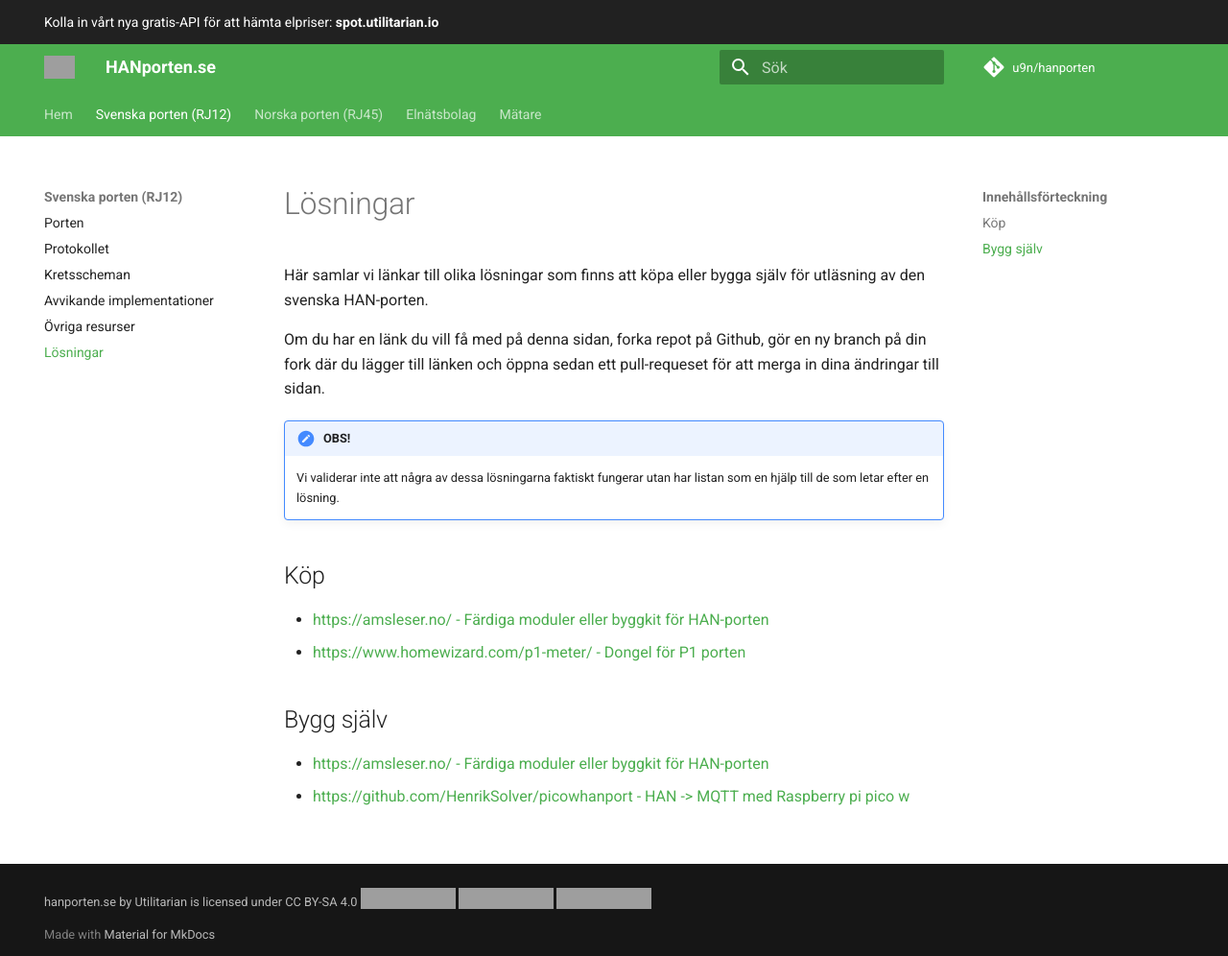
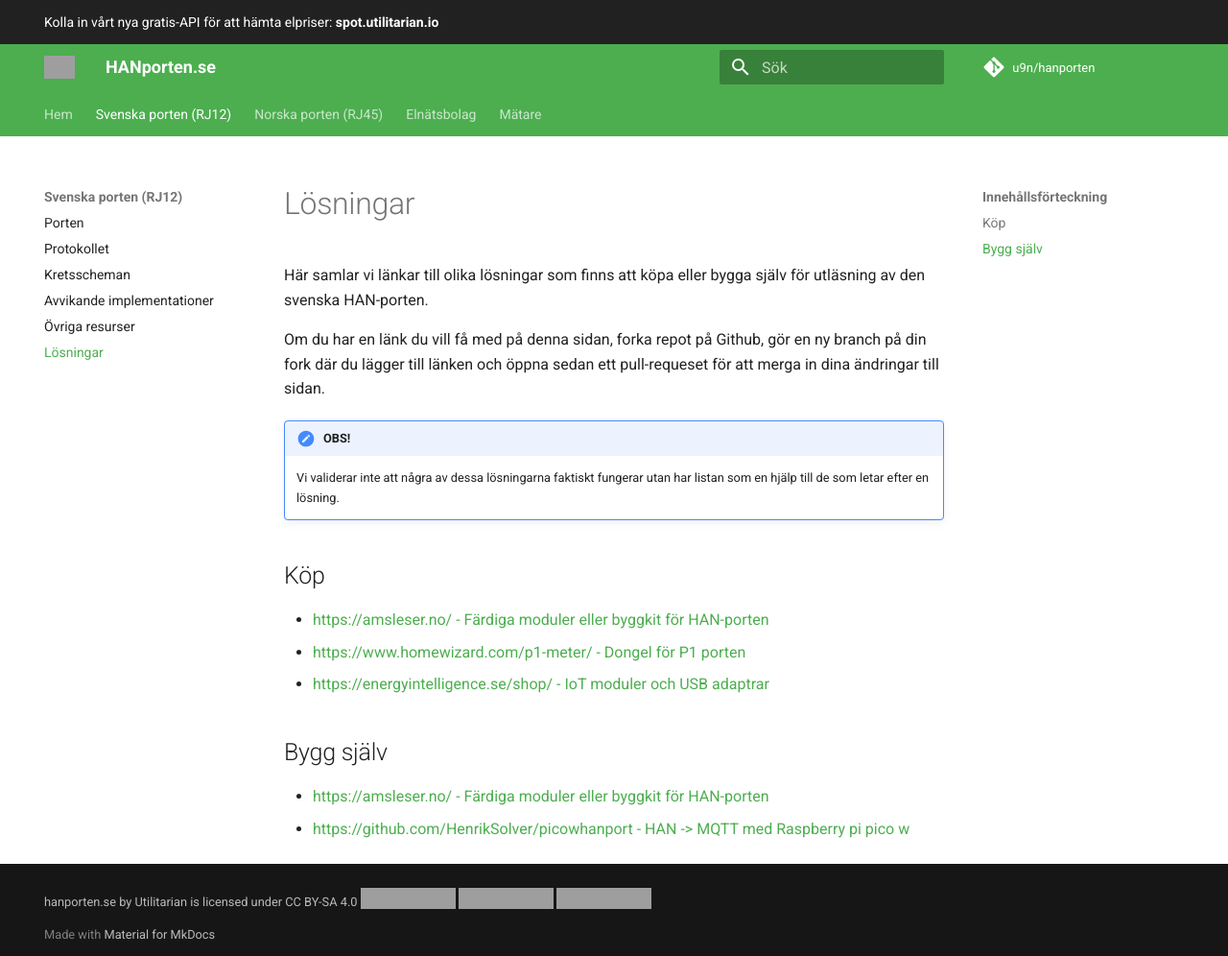
Before and after one commit to u9n/hanporten, an MkDocs documentation site: the page built from docs/svenska/lösningar.md, in a window 1280 px wide and 996 px high. Shown: the whole window at 96% size. Built offline with MkDocs 1.6.1 and Material for MkDocs 9.7.7, drawn with Linux system fonts in a browser that asks for light colours; comment, search, counter and statistics services are not loaded; grey boxes are pictures that could not be loaded.

Commit message:
Added energyintelligence.se to solutions

```diff
--- a/docs/svenska/lösningar.md
+++ b/docs/svenska/lösningar.md
@@ -15,6 +15,7 @@
 
 * [https://amsleser.no/ - Färdiga moduler eller byggkit för HAN-porten](https://amsleser.no/)
 * [https://www.homewizard.com/p1-meter/ - Dongel för P1 porten](https://www.homewizard.com/p1-meter/)
+* [https://energyintelligence.se/shop/ - IoT moduler och USB adaptrar](https://energyintelligence.se/shop/)
 ## Bygg själv
 
 * [https://amsleser.no/ - Färdiga moduler eller byggkit för HAN-porten](https://amsleser.no/)
```
